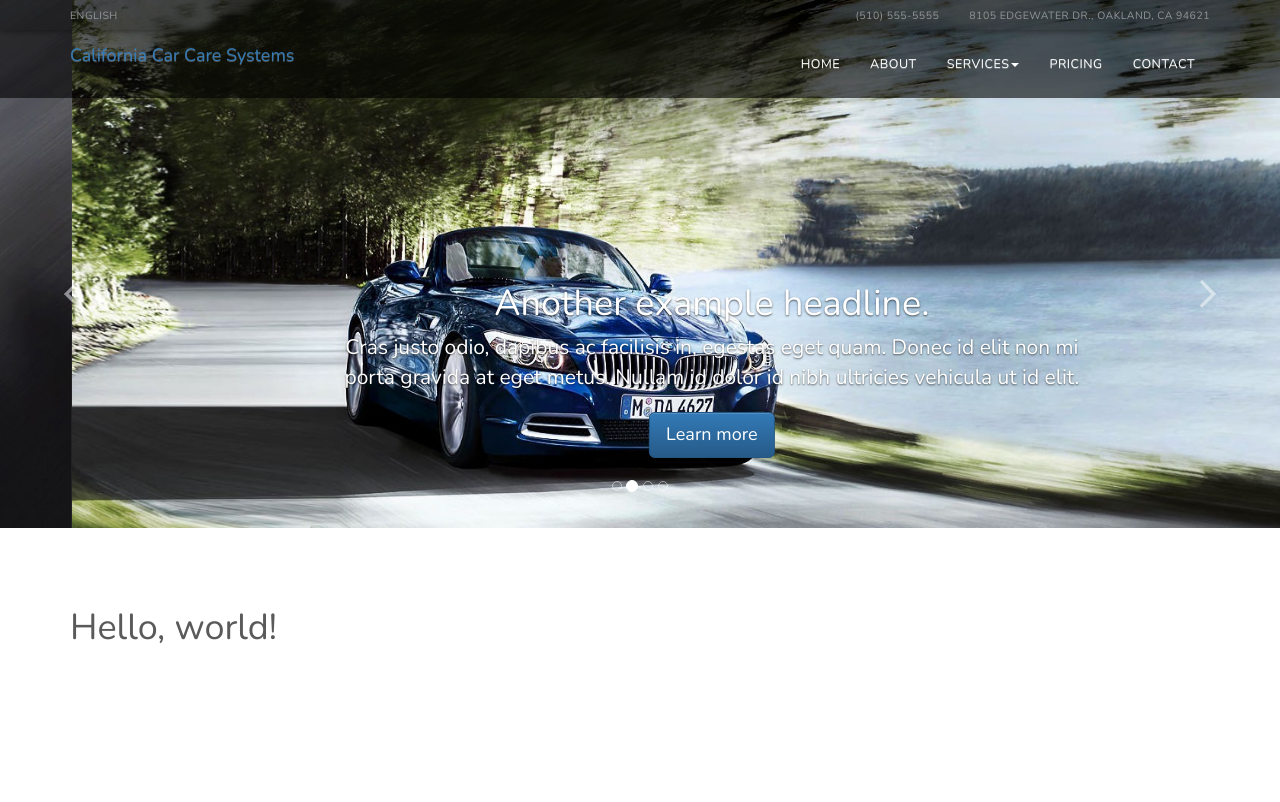
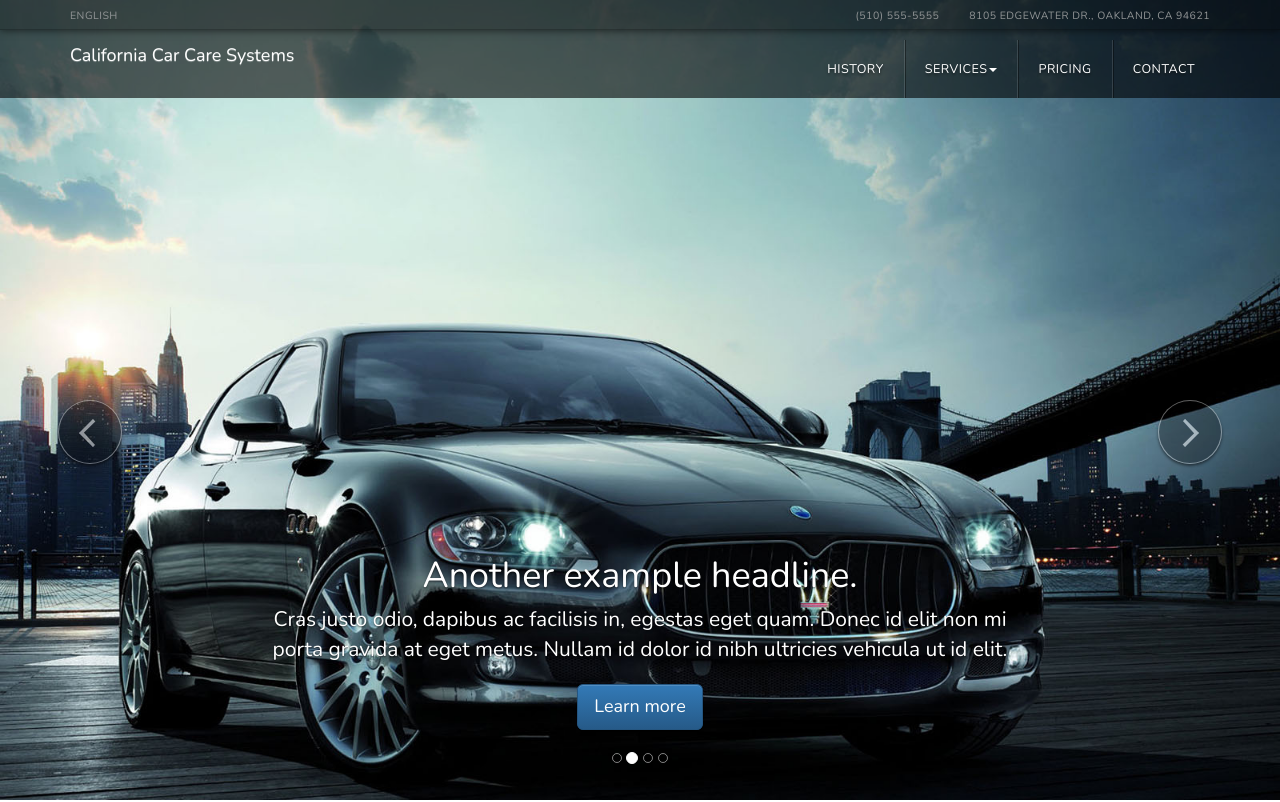
Before and after one commit to pxpgraphics/california-car-care-systems, a plain HTML site: page index.html in a window 1280 px wide. Shown: the top 802 px of the page. Drawn offline with nearby package versions, Linux system fonts and the light colour scheme.

Commit message:
Finished .navbar appearance.

```diff
--- a/css/theme.css
+++ b/css/theme.css
@@ -10,12 +10,19 @@ body {
   text-shadow: 0 0 1px rgba(0,0,0,0.01);
 }
 
+a,
+a:focus,
+a:hover {
+    color: #fff;
+}
+
 /* CUSTOMIZE THE TOOLBAR / NAVBAR
 -------------------------------------------------- */
 
 .toolbar {
     height: 30px;
     background: rgba(0,0,0,0.2);
+    border-bottom: 1px solid rgba(0,0,0,0.2);
     box-shadow: 0 1px 7px rgba(0,0,0,0.5);
 }
 .toolbar-fixed-top,
@@ -66,15 +73,33 @@ body {
 }
 
 .navbar-nav > li > a {
-    padding: 24px 15px;
+    margin-top: 10px;
+    padding: 19px 20px;
     color: #fff;
     text-transform: uppercase;
     font-weight: 300;
     font-size: 0.9em;
     letter-spacing: 0.5px;
+    border-right: solid 1px rgba(255,255,255,0.125);
+    box-shadow: 1px 0 0 rgba(0,0,0,0.4);
+    text-shadow: 0 2px 3px rgba(0,0,0,0.5);
 }
-.navbar-nav > li > a:hover {
-    background: rgba(0,0,0,0.6);
+.navbar-nav > li:last-child > a {
+    padding-right: 15px;
+    border-right: none;
+    box-shadow: none;
+}
+.navbar-nav > li > a:hover,
+.navbar-nav > li > a:focus,
+.navbar-nav > li.active {
+    background: rgba(0,0,0,0.4);
+    background: -moz-linear-gradient(top, rgba(0,0,0,0) 0%, rgba(0,0,0,0.4) 100%);
+    background: -webkit-gradient(left top, left bottom, color-stop(0%, rgba(0,0,0,0)), color-stop(100%, rgba(0,0,0,0.4)));
+    background: -webkit-linear-gradient(top, rgba(0,0,0,0) 0%, rgba(0,0,0,0.4) 100%);
+    background: -o-linear-gradient(top, rgba(0,0,0,0) 0%, rgba(0,0,0,0,0.4) 100%);
+    background: -ms-linear-gradient(top, rgba(0,0,0,0) 0%, rgba(0,0,0,0.4) 100%);
+    background: linear-gradient(to bottom, rgba(0,0,0,0) 0%, rgba(0,0,0,0.4) 100%);
+    filter: progid:DXImageTransform.Microsoft.gradient( startColorstr='#000000', endColorstr='#000000', GradientType=0 );
 }
 
 @media (min-width: 768px) {
@@ -124,7 +149,7 @@ body {
 
 /* Carousel base class */
 .carousel {
-  height: 528px; /* 100vh; */
+  height: 100vh; /* 528px; */
   margin-bottom: 60px;
 }
 
@@ -136,15 +161,16 @@ body {
 
 /* Declare heights because of positioning of img element */
 .carousel .item {
-  height: 528px; /* 100vh; */
+  height: 100vh; /* 528px; */
   background-color: #777;
+  background-size: cover;
 }
 .carousel-inner > .item > img {
   position: absolute;
   top: 0;
   left: 0;
   min-width: 100%;
-  height: 528px; /* 100vh; */
+  height: 100vh; /* 528px; */
 }
 
 .carousel-control,
@@ -174,29 +200,37 @@ body {
 }
 
 /* Arrows background images controls. */
-.arrow-left {
+.arrow {
     width: 17px;
     height: 28px;
     background: url(../assets/bitmap/glide-arrows.png) no-repeat;
-    background-position: 0 0;
-    position: fixed;
-    top: 35%;
-    right: auto;
-    bottom: auto;
-    left: 5%;
+    margin: 18px auto auto;
     display: block;
 }
+.arrow-background {
+    width: 64px;
+    height: 64px;
+    background: rgba(0,0,0,0.6);
+    position: absolute;
+    top: 50%;
+    border: 1px solid #ccc;
+    border: 1px solid rgba(255,255,255,0.75);
+    border-radius: 1000px;
+    box-shadow: 0 2px 3px rgba(0,0,0,1);
+}
+.arrow-background.left {
+    left: 30%;
+}
+.arrow-background.right {
+    right: 30%;
+}
+.arrow-left {
+    background-position: 0 0;
+    margin-left: 20px;
+}
 .arrow-right {
-    width: 17px;
-    height: 28px;
-    background: url(../assets/bitmap/glide-arrows.png) no-repeat;
     background-position: -17px 0;
-    position: fixed;
-    top: 35%;
-    right: 5%;
-    bottom: auto;
-    left: auto;
-    display: block;
+    margin-left: 23px;
 }
 
 /* MARKETING CONTENT
--- a/index.html
+++ b/index.html
@@ -48,8 +48,7 @@
             </div>
             <div id="navbar" class="navbar-collapse collapse">
                 <ul class="nav navbar-nav right">
-                    <li class="active"><a href="#">Home</a></li>
-                    <li><a href="#about">About</a></li>
+                    <li><a href="#history">History</a></li>
                     <li class="dropdown">
                         <a href="#" class="dropdown-toggle" data-toggle="dropdown" role="button" aria-expanded="false">Services<span class="caret"></span></a>
                         <ul class="dropdown-menu" role="menu">
@@ -71,17 +70,17 @@
     </nav>
     <!-- Header -->
     <header class="header" role="header">
-        <div id="myCarousel" class="carousel slide" data-ride="carousel">
+        <div id="header-carousel" class="carousel slide" data-ride="carousel">
             <!-- Indicators -->
             <ol class="carousel-indicators">
-                <li data-target="#myCarousel" data-slide-to="0" class="active"></li>
-                <li data-target="#myCarousel" data-slide-to="1"></li>
-                <li data-target="#myCarousel" data-slide-to="2"></li>
-                <li data-target="#myCarousel" data-slide-to="3"></li>
+                <li data-target="#header-carousel" data-slide-to="0" class="active"></li>
+                <li data-target="#header-carousel" data-slide-to="1"></li>
+                <li data-target="#header-carousel" data-slide-to="2"></li>
+                <li data-target="#header-carousel" data-slide-to="3"></li>
             </ol>
             <div class="carousel-inner" role="listbox">
-                <div class="item active">
-                    <img src="assets/bitmap/slider_1_1.jpg" alt="First slide">
+                <div class="item active" style="background-image: url(assets/bitmap/slider_2_3.jpg);">
+                    <!-- <img src="assets/bitmap/slider_2_3.jpg" alt="First slide"> -->
                     <div class="container">
                         <div class="carousel-caption">
                             <h1>Example headline.</h1>
@@ -90,8 +89,8 @@
                         </div>
                     </div>
                 </div>
-                <div class="item">
-                    <img src="assets/bitmap/slider_1_2.jpg" alt="Second slide">
+                <div class="item" style="background-image: url(assets/bitmap/slider_2_3.jpg);">
+                    <!-- <img src="assets/bitmap/slider_2_2.jpg" alt="Second slide"> -->
                     <div class="container">
                         <div class="carousel-caption">
                             <h1>Another example headline.</h1>
@@ -100,8 +99,8 @@
                         </div>
                     </div>
                 </div>
-                <div class="item">
-                    <img src="assets/bitmap/slider_1_3.jpg" alt="Third slide">
+                <div class="item" style="background-image: url(assets/bitmap/slider_2_3.jpg);">
+                    <!-- <img src="assets/bitmap/slider_2_3.jpg" alt="Third slide"> -->
                     <div class="container">
                         <div class="carousel-caption">
                             <h1>One more for good measure.</h1>
@@ -110,8 +109,8 @@
                         </div>
                     </div>
                 </div>
-                <div class="item">
-                    <img src="assets/bitmap/slider_1_4.jpg" alt="Fourth slide">
+                <div class="item" style="background-image: url(assets/bitmap/slider_2_3.jpg);">
+                    <!-- <img src="assets/bitmap/slider_2_4.jpg" alt="Fourth slide"> -->
                     <div class="container">
                         <div class="carousel-caption">
                             <h1>Twice more for good measure.</h1>
@@ -121,12 +120,16 @@
                     </div>
                 </div>
             </div>
-            <a class="left carousel-control" href="#myCarousel" role="button" data-slide="prev">
-                <span class="arrow-left" aria-hidden="true"></span>
+            <a class="left carousel-control" href="#header-carousel" role="button" data-slide="prev">
+                <span class="left arrow-background">
+                    <span class="arrow arrow-left" aria-hidden="true"></span>
+                </span>
                 <span class="sr-only">Previous</span>
             </a>
             <a class="right carousel-control" href="#myCarousel" role="button" data-slide="next">
-                <span class="arrow-right" aria-hidden="true"></span>
+                <span class="right arrow-background">
+                    <span class="arrow arrow-right" aria-hidden="true"></span>
+                </span>
                 <span class="sr-only">Next</span>
             </a>
         </div><!-- /.carousel -->
```
